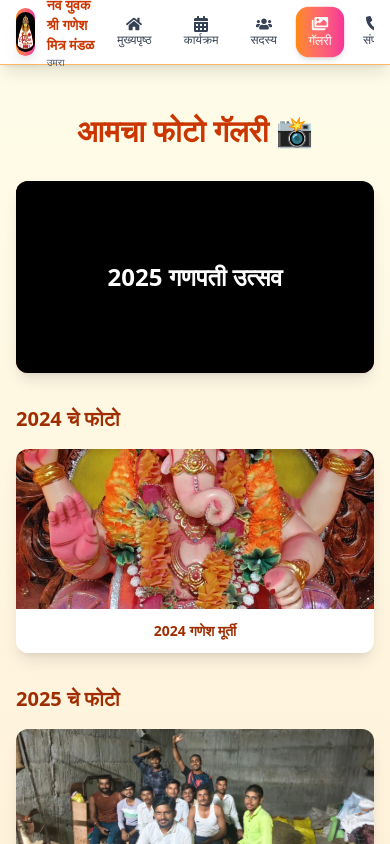
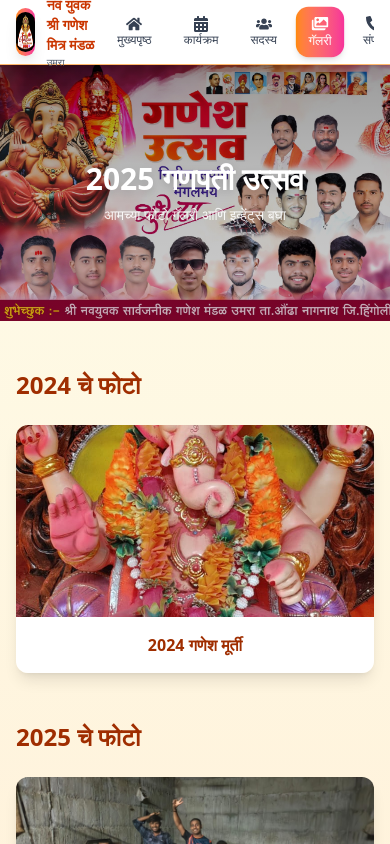
Before and after one commit to SADASHIV123-CYBER/ngmm-umra, a React (Vite) app: page /gallery in a window 390 px wide. Shown: the top 844 px of the page. Built offline with nearby package versions, Linux system fonts and the light colour scheme.

Commit message:
issue fixed

```diff
--- a/src/pages/Gallery.jsx
+++ b/src/pages/Gallery.jsx
@@ -22,32 +22,32 @@ export default function Gallery() {
   const closeModal = () => setSelectedPhoto(null);
 
   return (
-    <section className="py-12 sm:py-16 bg-gradient-to-b from-yellow-50 to-orange-100 min-h-screen">
-      <div className="max-w-6xl mx-auto px-4 sm:px-6">
-        <h2 className="text-3xl sm:text-4xl font-bold text-center text-orange-700 mb-8 sm:mb-12">
-          आमचा फोटो गॅलरी 📸
-        </h2>
-
-        {/* 2025 Banner */}
-        <div className="mb-8 sm:mb-12 rounded-xl overflow-hidden relative shadow-lg">
+    <section className="min-h-screen bg-gradient-to-b from-yellow-50 to-orange-100">
+      {/* Hero Banner */}
+      <div className="relative w-full h-64 sm:h-96 md:h-[500px] lg:h-[600px]">
         <img
           src={banner2025}
           alt="2025 Banner"
-            className="w-full h-48 sm:h-64 md:h-96 object-cover"
+          className="w-full h-full object-cover"
         />
-          <div className="absolute inset-0 bg-black bg-opacity-30 flex items-center justify-center">
-            <h3 className="text-2xl sm:text-3xl md:text-5xl font-bold text-white text-center px-4">
+        {/* Gradient Overlay */}
+        <div className="absolute inset-0 bg-gradient-to-b from-black/40 via-black/25 to-black/20 flex flex-col justify-center items-center px-4 text-center">
+          <h1 className="text-3xl sm:text-4xl md:text-5xl lg:text-6xl font-extrabold text-white drop-shadow-lg">
             2025 गणपती उत्सव
-            </h3>
+          </h1>
+          <p className="mt-2 sm:mt-4 text-sm sm:text-base md:text-lg text-white/90">
+            आमच्या फोटो गॅलरी आणि इव्हेंट्स बघा
+          </p>
         </div>
       </div>
 
+      <div className="max-w-6xl mx-auto px-4 sm:px-6 py-12">
         {Object.keys(galleryData).map((year) => (
-          <div key={year} className="mb-8 sm:mb-12">
-            <h3 className="text-xl sm:text-2xl font-semibold text-orange-800 mb-4 sm:mb-6">
+          <div key={year} className="mb-12">
+            <h2 className="text-2xl sm:text-3xl font-semibold text-orange-800 mb-6">
               {year} चे फोटो
-            </h3>
-            <div className="grid grid-cols-1 sm:grid-cols-2 md:grid-cols-3 gap-4 sm:gap-6">
+            </h2>
+            <div className="grid grid-cols-1 sm:grid-cols-2 md:grid-cols-3 gap-6">
               {galleryData[year].map((photo) => (
                 <div
                   key={photo.id}
@@ -57,10 +57,10 @@ export default function Gallery() {
                   <img
                     src={photo.image}
                     alt={photo.title}
-                    className="w-full h-40 sm:h-48 md:h-56 object-cover"
+                    className="w-full h-48 sm:h-56 md:h-64 object-cover"
                   />
-                  <div className="p-3 sm:p-4 bg-white">
-                    <p className="text-orange-800 font-semibold text-center text-sm sm:text-base">
+                  <div className="p-4 bg-white">
+                    <p className="text-orange-800 font-semibold text-center">
                       {photo.title}
                     </p>
                   </div>
```
Lines whose indentation alone changed are shown as unchanged.
